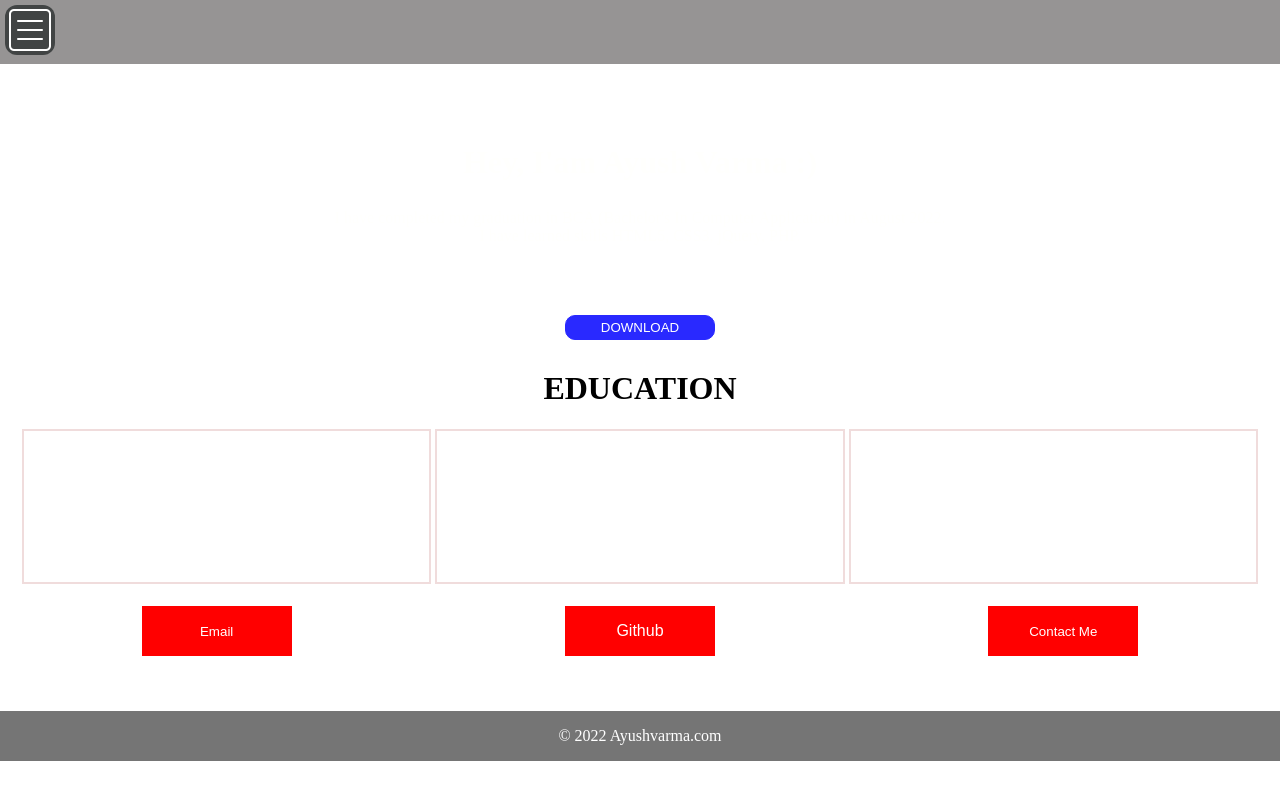
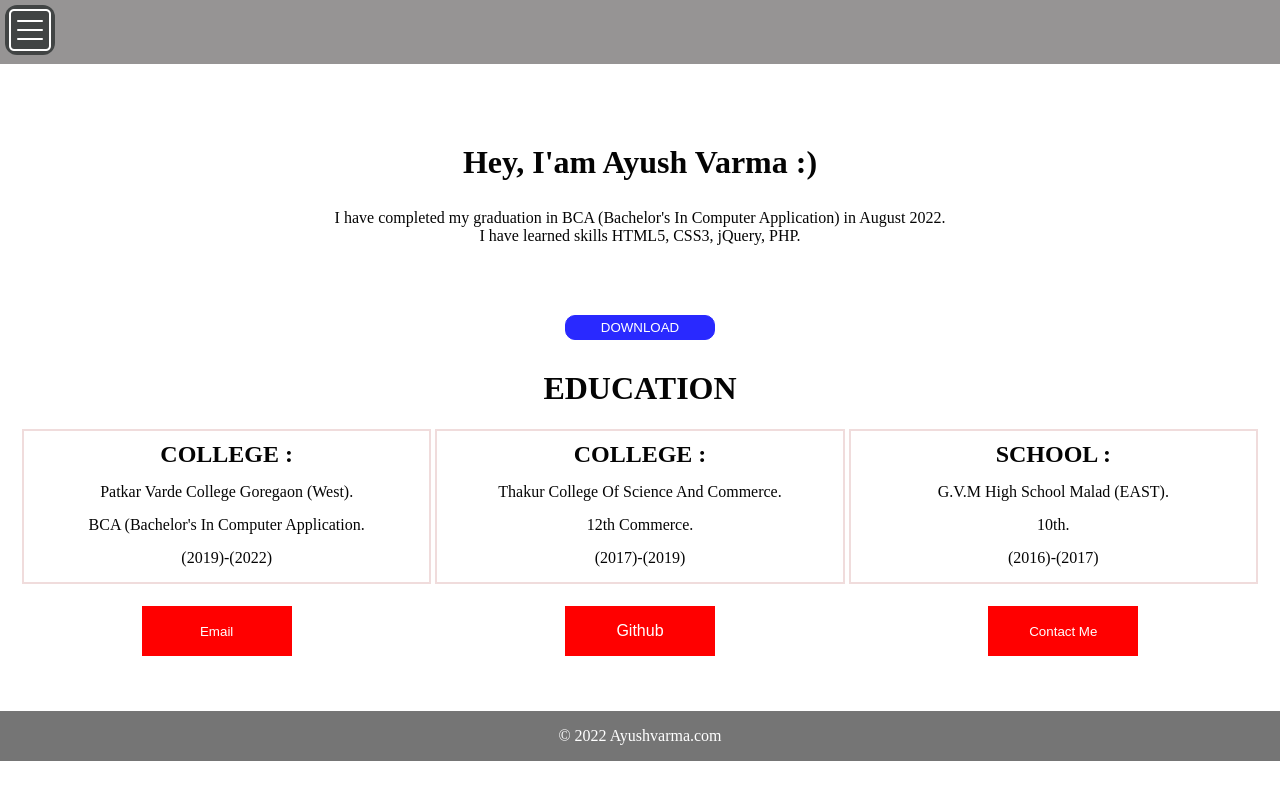
Before and after one commit to Hitesh2207/hitesh.github.io, a PHP site: page / in a window 1280 px wide. Run offline with PHP 8.4, Linux system fonts and the light colour scheme.

Commit message:
Update color.css

```diff
--- a/color.css
+++ b/color.css
@@ -4,8 +4,7 @@
 }
 
 body {
-   color:black;
-/*    color: rgba(255, 255, 255, 0.986); */
+   color: rgba(0, 0, 0, 0.986);
 /*    background-position: center; */
    width: 100%;
 /*    background-size: cover;
@@ -80,8 +79,7 @@ body {
 }
 
 .content {
-   /* background-color: rgba(44, 41, 41, 0.87); */
-   color: rgb(255, 255, 253);
+   color: rgba(0, 0, 0, 0.986);
    border-radius: 15px;
    text-align: center;
    margin: 20px;
@@ -141,7 +139,7 @@ body {
    display: flex;
    justify-content: center;
    margin: 20px;
-   color: rgb(255, 255, 255);
+    color: rgba(0, 0, 0, 0.986);
 }
 
 .education {
```
